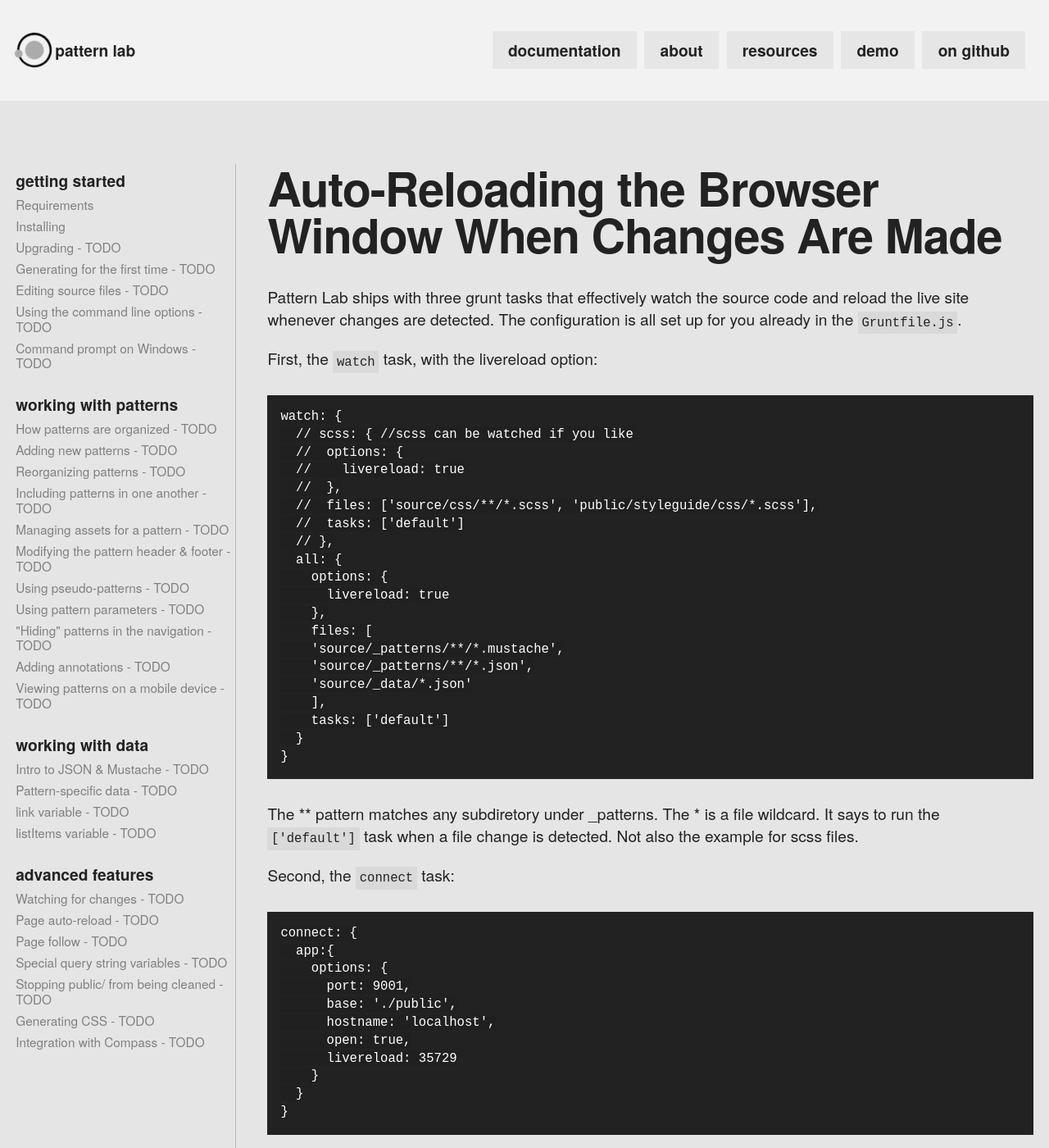
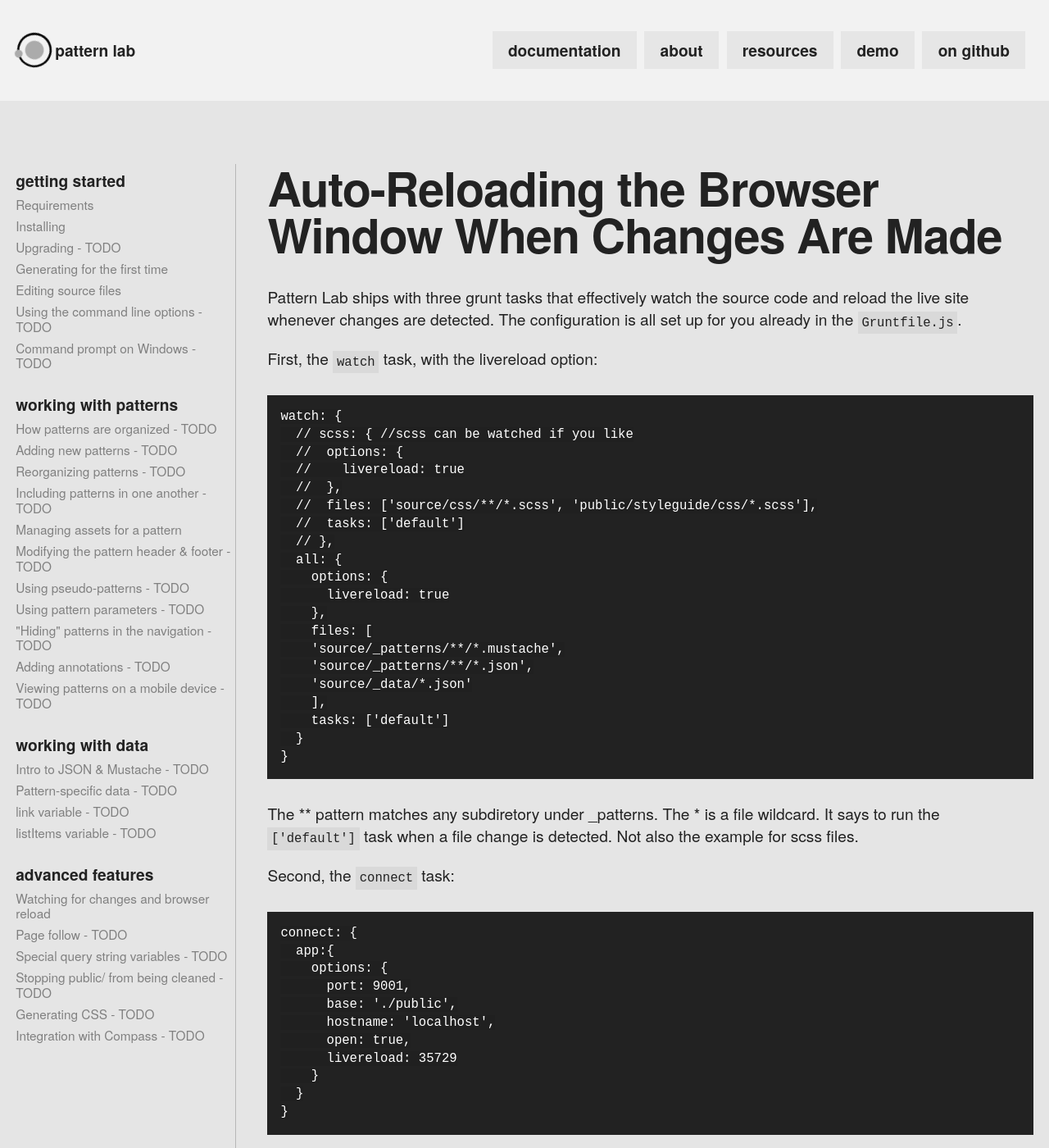
Before and after one commit to pattern-lab/website, a Jekyll site: the page built from patternlabsite/docs/node/advanced-auto-reloading-the-browser.md, in a window 1280 px wide and 1400 px high. Shown: the whole window at 82% size. Built offline with Jekyll 4.4.1, drawn with Linux system fonts in a browser that asks for light colours; Markdown is read by kramdown in place of the engine named in the settings; comment, search, counter and statistics services are not loaded.

Commit message:
Editing Sources, Managing Assets, Renamed Auto Reload. Updated Navigation
Closes #5 Closes #12 Closes #24 Closes #25

```diff
--- a/patternlabsite/_includes/docs-navigation-node.html
+++ b/patternlabsite/_includes/docs-navigation-node.html
@@ -5,9 +5,9 @@
 			<ul class="docs-nav-list">
 				<li><a href="/docs/node/requirements.html">Requirements </a></li>
 				<li><a href="/docs/node/installation.html">Installing</a></li>
-				<li><a href="/docs/upgrading.html">Upgrading - TODO</a></li>
-				<li><a href="/docs/first-run.html">Generating for the first time - TODO</a></li>
-				<li><a href="/docs/editing-source-files.html">Editing source files - TODO</a></li>
+				<li><a href="/docs/node/upgrading.html">Upgrading - TODO</a></li>
+				<li><a href="/docs/node/first-run.html">Generating for the first time</a></li>
+				<li><a href="/docs/node/editing-source-files.html">Editing source files</a></li>
 				<li><a href="/docs/command-line.html">Using the command line options - TODO</a></li>
 				<li><a href="/docs/command-prompt-windows.html">Command prompt on Windows - TODO</a></li>
 			</ul>
@@ -19,7 +19,7 @@
 				<li><a href="/docs/pattern-add-new.html">Adding new patterns - TODO</a></li>
 				<li><a href="/docs/pattern-reorganizing.html">Reorganizing patterns - TODO</a></li>
 				<li><a href="/docs/pattern-including.html">Including patterns in one another - TODO</a></li>
-				<li><a href="/docs/pattern-managing-assets.html">Managing assets for a pattern - TODO</a></li>
+				<li><a href="/docs/node/pattern-managing-assets.html">Managing assets for a pattern</a></li>
 				<li><a href="/docs/pattern-header-footer.html">Modifying the pattern header &amp; footer - TODO</a></li>
 				<li><a href="/docs/pattern-pseudo-patterns.html">Using pseudo-patterns - TODO</a></li>
 				<li><a href="/docs/pattern-parameters.html">Using pattern parameters - TODO</a></li>
@@ -40,8 +40,7 @@
 		<li class="docs-nav-section">
 			<h4 class="docs-nav-title">Advanced Features</h4>
 			<ul class="docs-nav-list">
-				<li><a href="/docs/advanced-auto-regenerate.html">Watching for changes - TODO</a></li>
-				<li><a href="/docs/advanced-reload-browser.html">Page auto-reload - TODO</a></li>
+				<li><a href="/docs/node/advanced-auto-reloading-the-browser.html">Watching for changes and browser reload</a></li>
 				<li><a href="/docs/advanced-page-follow.html">Page follow - TODO</a></li>
 				<li><a href="/docs/pattern-linking.html">Special query string variables - TODO</a></li>
 				<li><a href="/docs/advanced-clean-public.html">Stopping public/ from being cleaned - TODO</a></li>
```
Also changed, not shown: patternlabsite/docs/node/editing-source-files.md (added, +10 -0 lines), patternlabsite/docs/node/pattern-managing-assets.md (added, +54 -0 lines), patternlabsite/docs/node/advanced-auto-reloading-the-browser.md (renamed from patternlabsite/docs/node/auto-reloading-the-browser.md).
